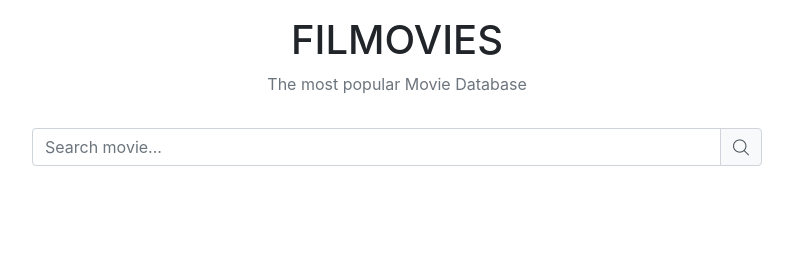
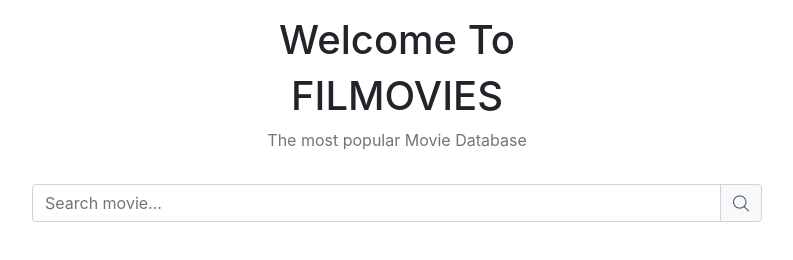
Before and after one commit to devcopas/filmovies, a plain HTML site: page index.html in a window 1280 px wide. Shown: the whole page, without its empty margins (243-1036 px from the left). Drawn offline with nearby package versions, Linux system fonts and the light colour scheme; no server answers.

Commit message:
menambahkan h1 di index.html

```diff
--- a/index.html
+++ b/index.html
@@ -23,6 +23,7 @@
 	<div class="container">
 		<div class="row my-3 text-center">
 			<div class="col">
+				<h1>Welcome To</h1>
 				<h1>FILMOVIES</h1>
 				<p class="text-muted">The most popular Movie Database</p>
 			</div>
```
